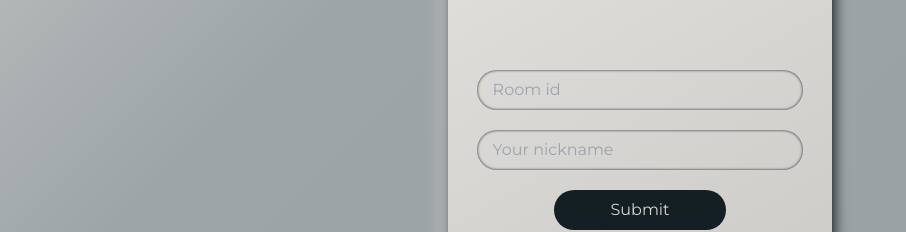
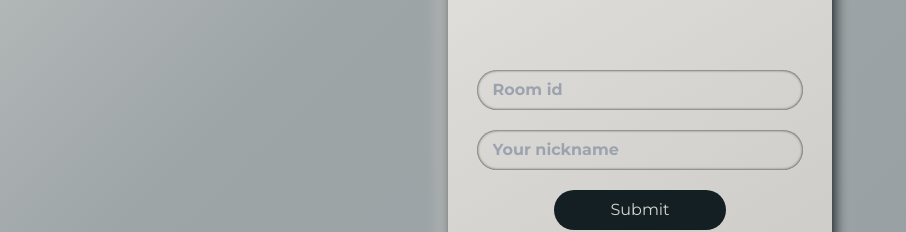
Before and after one commit to DryhaAndrii/quickDrop, a Next.js app in the folder client/: page / in a window 1280 px wide. Shown: the part 280-512 px from the top of the page, without its empty margins (0-906 px from the left). Built offline with nearby package versions, Linux system fonts and the light colour scheme.

Commit message:
add toasts and some other adjustments

```diff
--- a/client/app/components/input/input.tsx
+++ b/client/app/components/input/input.tsx
@@ -1,17 +1,36 @@
+'use client'
+import { collapseMultipleSpaces, removeLeadingSpaces } from "@/constants/regs";
+
 interface InputProps {
   variant?: 'default' | 'fullRounded',
   type?: 'text' | 'password'
   placeholder?: string,
-  name?: string
+  name?: string,
+  maxLength?: number
 }
 
-export default function Input({ variant = 'default', type = 'text',placeholder,name }: InputProps) {
+export default function Input({ variant = 'default', type = 'text', placeholder, name, maxLength }: InputProps) {
   const baseStyles =
-    'w-full px-4 py-2 transition bg-transparent  text-foreground hover:opacity-80'
+    'w-full px-4 py-2 transition bg-transparent font-bold text-foreground hover:opacity-80'
   const variants = {
     default: 'rounded-lg',
     fullRounded: 'rounded-full',
   }
 
-  return <input name={name} placeholder={placeholder} type={type} className={`${baseStyles} ${variants[variant]} shadow-inputShadow`} />
+  const handleInput = (event: React.ChangeEvent<HTMLInputElement>) => {
+    const value = event.target.value;
+
+    event.target.value = value.replace(removeLeadingSpaces, '').replace(collapseMultipleSpaces, ' ');
+  };
+
+  return (
+    <input
+      name={name}
+      placeholder={placeholder}
+      type={type}
+      className={`${baseStyles} ${variants[variant]} shadow-inputShadow`}
+      onInput={handleInput}
+      maxLength={maxLength}
+    />
+  );
 }
--- /dev/null
+++ b/client/app/components/toaster/toaster.tsx
@@ -0,0 +1,15 @@
+import { Toaster as Toster } from "react-hot-toast"
+
+export default function Toaster(){
+    return (
+        <Toster position='top-right' toastOptions={{
+            style: {
+              background: 'var(--background)',
+              color: 'var(--foreground)',
+              boxShadow: 'var(--default-shadow)',
+              top:'10px',
+              right:'10px'
+            },
+          }}/>
+    )
+}
--- a/client/app/globals.css
+++ b/client/app/globals.css
@@ -21,6 +21,8 @@
 
   --input-shadow: inset 0px 0px 3px var(--foreground);
 
+  --default-shadow:0px 0px 6px 0px var(--foreground);
+
   --hover-shadow: 0px 4px 10px 0px var(--foreground);
   --active-shadow: inset 0px 0px 6px 0px var(--background);
 }
@@ -37,11 +39,13 @@
     #0f1a1f 100%
   );
 
-  --central-panel-shadow: 4px 4px 14px 0px var(--foreground), 0 0 20px 2px var(--background);
+  --central-panel-shadow: 1px 1px 14px 0px var(--foreground), 0 0 20px 2px var(--background);
 
   --text-shadow: 0px 0px 2px var(--foreground);
 
   --input-shadow: inset 0px 0px 3px var(--foreground);
+
+  --default-shadow:0px 0px 6px 0px var(--foreground);
 
   --hover-shadow: 0px 4px 10px 0px var(--foreground);
   --active-shadow: inset 0px 0px 6px 0px var(--background);
@@ -52,6 +56,7 @@ body {
   color: var(--font-montserrat);
   font-family: Arial, Helvetica, sans-serif;
 }
+
 
 * {
   font-family: var(--font-montserrat), sans-serif;
--- a/client/app/layout.tsx
+++ b/client/app/layout.tsx
@@ -3,6 +3,7 @@ import { Montserrat } from 'next/font/google'
 import './globals.css'
 import ThemeUpdater from './components/themeUpdater/themeUpdater'
 import ThemeProvider from './components/themeProvider/themeProvider'
+import Toaster from './components/toaster/toaster'
 
 const montserrat = Montserrat({
   variable: '--font-montserrat',
@@ -30,6 +31,7 @@ export default function RootLayout({
   return (
     <html lang="en">
       <body className={`${montserrat.variable} antialiased bg-body-gradient`}>
+        <Toaster/>
         <ThemeProvider>
           <ThemeUpdater />
           {children}
--- a/client/app/page.tsx
+++ b/client/app/page.tsx
@@ -12,8 +12,8 @@ export default function Home() {
           <Header />
           <Form>
             <div className="w-[95%] flex flex-col gap-5 m-0 mx-auto">
-              <Input placeholder="Room id" variant="fullRounded" name="roomId" />
-              <Input placeholder="Your nickname" variant="fullRounded" name="nickName" />
+              <Input placeholder="Room id" variant="fullRounded" name="roomId" maxLength={10}/>
+              <Input placeholder="Your nickname" variant="fullRounded" name="nickName" maxLength={20}/>
             </div>
             <div className="w-[50%] h-10 justify-center m-0 mx-auto">
               <Button variant="fullRounded" type="submit">
--- /dev/null
+++ b/client/constants/regs.ts
@@ -0,0 +1,2 @@
+export const removeLeadingSpaces = /^\s+/g;
+export const collapseMultipleSpaces = /\s{2,}/g;
--- a/client/package.json
+++ b/client/package.json
@@ -12,7 +12,8 @@
     "next": "15.1.7",
     "next-themes": "^0.4.4",
     "react": "^19.0.0",
-    "react-dom": "^19.0.0"
+    "react-dom": "^19.0.0",
+    "react-hot-toast": "^2.5.2"
   },
   "devDependencies": {
     "@types/node": "^20",
--- a/client/tailwind.config.ts
+++ b/client/tailwind.config.ts
@@ -10,6 +10,7 @@ export default {
     extend: {
       //================shadows===================
       boxShadow: {
+        defaultShadow: "var(--default-shadow)",
         centralPanelShadow: "var(--central-panel-shadow)",
         inputShadow: "var(--input-shadow)",
         hoverShadow:"var(--hover-shadow)",
```
Also changed, not shown: 1 other file (tests, documents, lock files or other folders).
